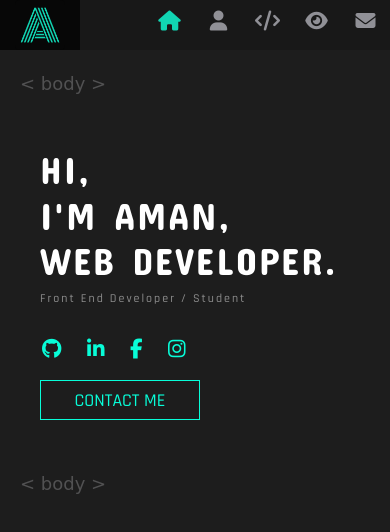
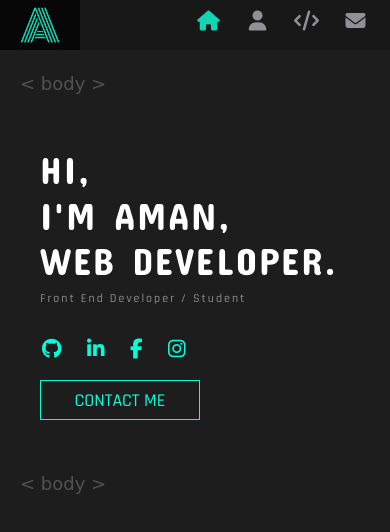
Before and after one commit to Aman-Gusain/Portfolio, a website: page index.html in a window 390 px wide. Drawn offline with nearby package versions, Linux system fonts and the light colour scheme; a web font is replaced by a local one.

Commit message:
work removed

```diff
--- a/index.html
+++ b/index.html
@@ -3,9 +3,7 @@
    <head>
       <meta charset="UTF-8" />
       <meta name="viewport" content="width=device-width, initial-scale=1.0" />
-      <title>
-         Aman|Front-End developer
-      </title>
+      <title>Aman|Front-End developer</title>
       <link rel="shortcut icon" href="images/fevicon.ico" />
       <script
          src="https://kit.fontawesome.com/24f8795186.js"
@@ -59,9 +57,9 @@
             <a href="#skills" class="skill"
                ><i class="fas fa-code fa-lg"></i> <b>SKILLS</b></a
             >
-            <a href="#work" class="project"
+            <!-- <a href="#work" class="project"
                ><i class="fas fa-eye fa-lg"></i> <b>WORK</b></a
-            >
+            > -->
             <a href="#contact" class="contact"
                ><i class="fas fa-envelope fa-lg"></i> <b>CONTACT</b></a
             >
@@ -472,7 +470,7 @@
                         src="https://snazzymaps.com/embed/251842"
                         width="100%"
                         height="100%"
-                        style="border: none;"
+                        style="border: none"
                      ></iframe>
                   </div>
                </div>
--- a/style.css
+++ b/style.css
@@ -1071,7 +1071,8 @@ iframe{
       position: absolute;
       right: 0;
       width: auto;
-      margin-right: 8px;
+      padding-right: 10px;
+      padding-left: 5px;
       height: 100%;
       margin: 0;
    }
```
